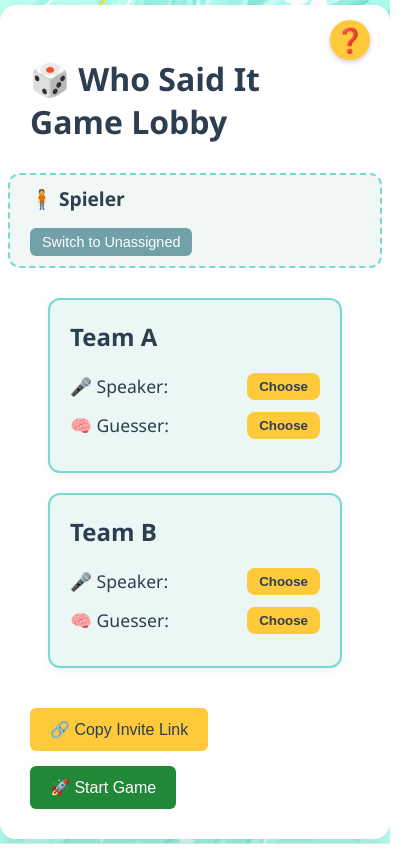
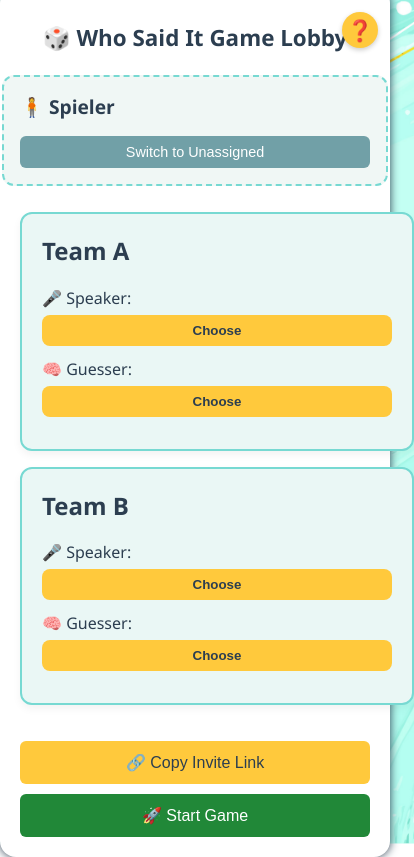
Before and after one commit to LSAPilot/tabu-game, a website: page public/lobby.html in a window 390 px wide. Shown: the whole page, 414 px wide, since content can reach past the window. Drawn offline with nearby package versions, Linux system fonts and the light colour scheme; no server answers.

```diff
--- a/public/css/lobby.css
+++ b/public/css/lobby.css
@@ -25,6 +25,7 @@
     flex-direction: column;
     align-items: center;
     gap: 20px;
+    box-shadow: #2C3E50 0px 0px 10px 0px;
 }
 
 h1 {
@@ -200,3 +201,28 @@
 .info-box:hover .info-popup {
     display: block;
 }
+
+@media (max-width: 768px) {
+    h1            { font-size: 1.6rem; text-align: center; }
+    .container    { width: 95%; padding: 24px; }
+    .teams        { flex-direction: column; gap: 16px; align-items: stretch; }
+    .team         { width: 100%; }
+    .unassigned   { padding: 16px; }
+    .controls     { flex-direction: column; gap: 10px; width: 100%; }
+    .controls button { width: 100%; font-size: 0.95rem; padding: 10px 16px; }
+    .info-box-wrapper { top: 12px; right: 12px; }
+    .info-box          { width: 36px; height: 36px; line-height: 36px; font-size: 1.3rem; }
+    .info-popup        { right: -10px; }
+    #unassignedPlayers li { font-size: 0.85em; padding: 4px 8px; }
+}
+
+@media (max-width: 480px) {
+    h1         { font-size: 1.4rem; margin-bottom: 6px; }
+    .container { padding: 20px; gap: 16px; }
+    .role              { flex-direction: column; align-items: stretch; gap: 6px; }
+    .role span         { font-size: 1rem; }
+    .role button       { width: 100%; padding: 8px 0; }
+    .unassigned-btn    { width: 100%; padding: 8px 0; }
+    .info-popup        { width: 90vw; right: 50%; transform: translateX(50%); }
+    body { background-attachment: scroll; }
+}
```
Also changed, not shown: public/ui.js (+1 -7 lines).
